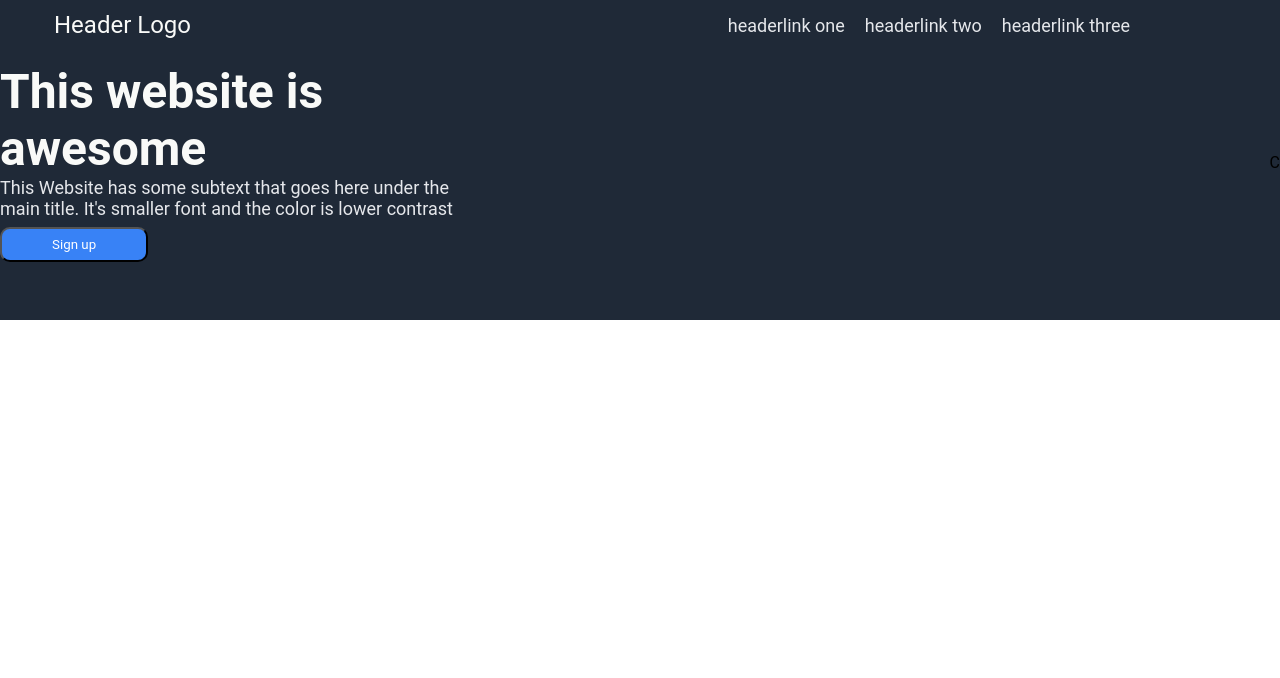
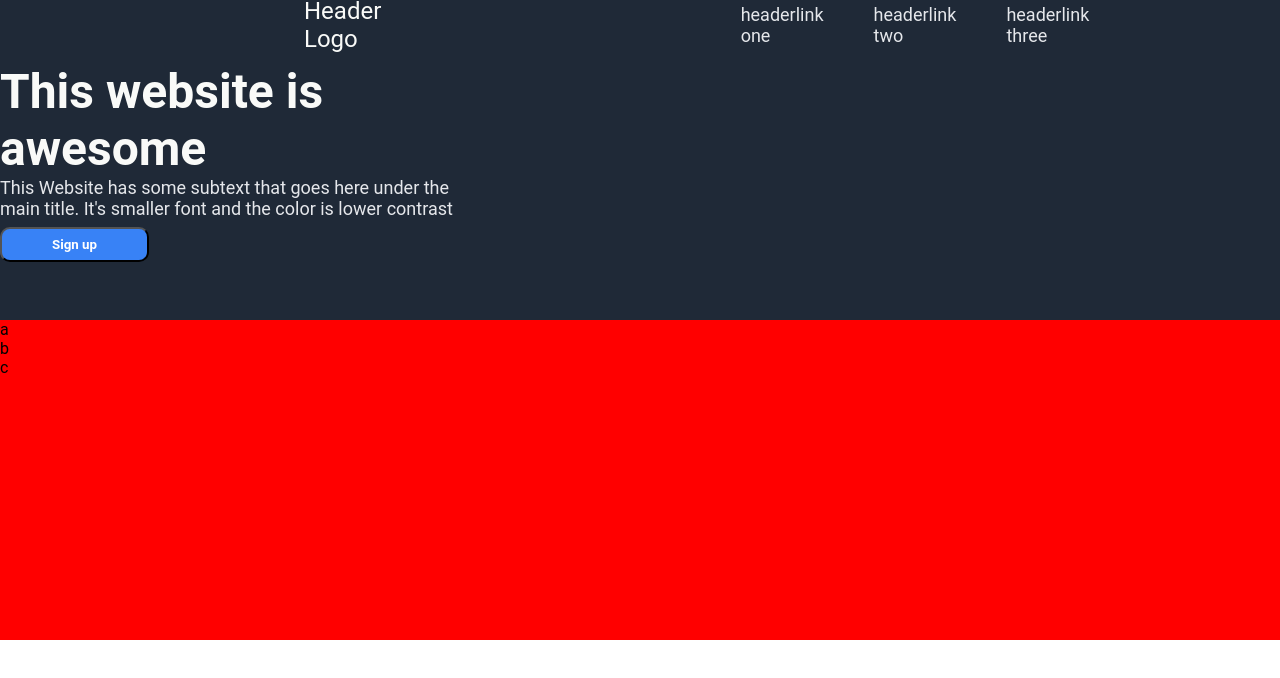
Before and after one commit to AliMohamedDev/odin-landingpage, a plain HTML site: page index.html in a window 1280 px wide. Drawn offline with Linux system fonts and the light colour scheme.

Commit message:
Made some more changes, experimenting with body height to fit more sections
currently 100vh is too small and wont fit everything i want without it looking too squished , researching and learning new methods

```diff
--- a/index.html
+++ b/index.html
@@ -38,13 +38,20 @@
             </div>
 
             <div class="rightside">
-                <div>C</div>
+                <div>
+
+
+                </div>
             </div>
         </div>
 
     </div>
 
     <div class="two">
+
+        <div>a</div>
+        <div>b</div>
+        <div>c</div>
 
 
     </div>
--- a/styles.css
+++ b/styles.css
@@ -30,7 +30,7 @@ body {
 .logo {
     font-size: 24px;
     color: #F9FAF8;
-    margin: 20px 54px;
+    margin: 20px 304px;
 }
 
 .navigation a {
@@ -53,6 +53,11 @@ body {
     background-color: #1F2937;
 }
 
+.two {
+    height: 40%;
+    background-color: red;
+}
+
 h1 {
     font-size: 48px;
     font-weight: bolder;
@@ -65,6 +70,7 @@ h1 {
     align-items: center;
     justify-content: center;
     height: 70%;
+
 }
 
 .hero {
@@ -72,6 +78,7 @@ h1 {
     margin-right: 800px;
     font-size: 18px;
     color: #E5E7EB;
+
 }
 
 .btn {
@@ -81,6 +88,7 @@ h1 {
     border-radius: 10px;
     margin-top: 8px;
     font-family: Roboto, sans-serif;
+    font-weight: 700;
 
 
 }
```
